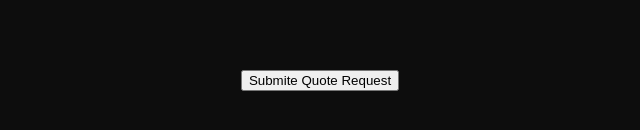
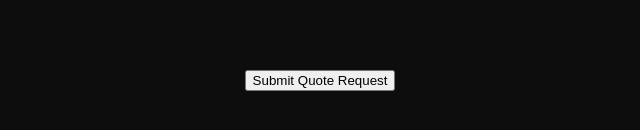
Before and after one commit to Talexan4/grime-reaper-website, a plain HTML site: page quote.html in a window 1280 px wide. Shown: the part 1397-1527 px from the top of the page, 320-960 px from the left. Drawn offline with Linux system fonts and the light colour scheme.

Commit message:
Update quote.html

```diff
--- a/quote.html
+++ b/quote.html
@@ -75,7 +75,7 @@
             </select>
           </div>
           <div>
-            <button type="submit">Submite Quote Request</button>
+            <button type="submit">Submit Quote Request</button>
           </div>
         </form>
         </div>
```
